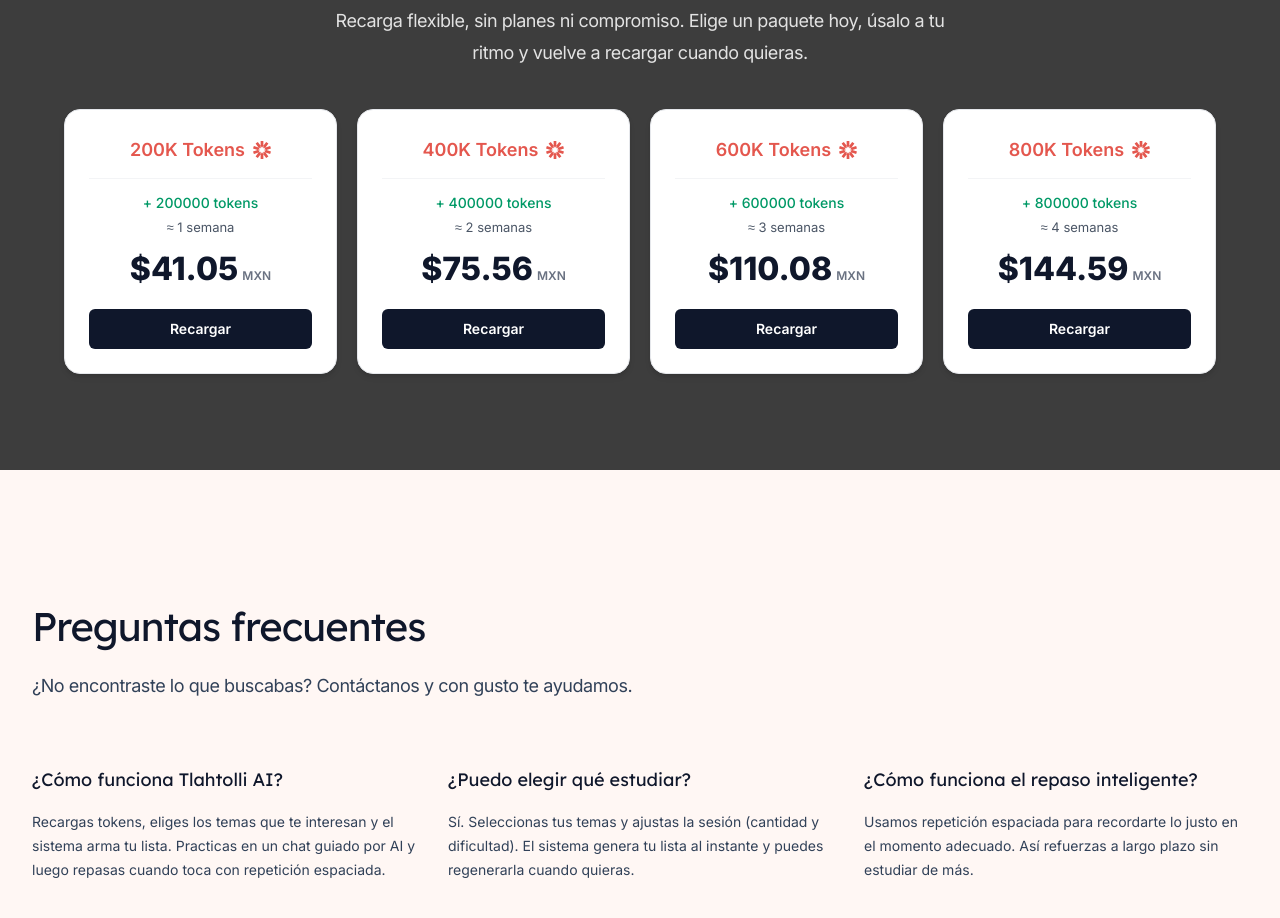
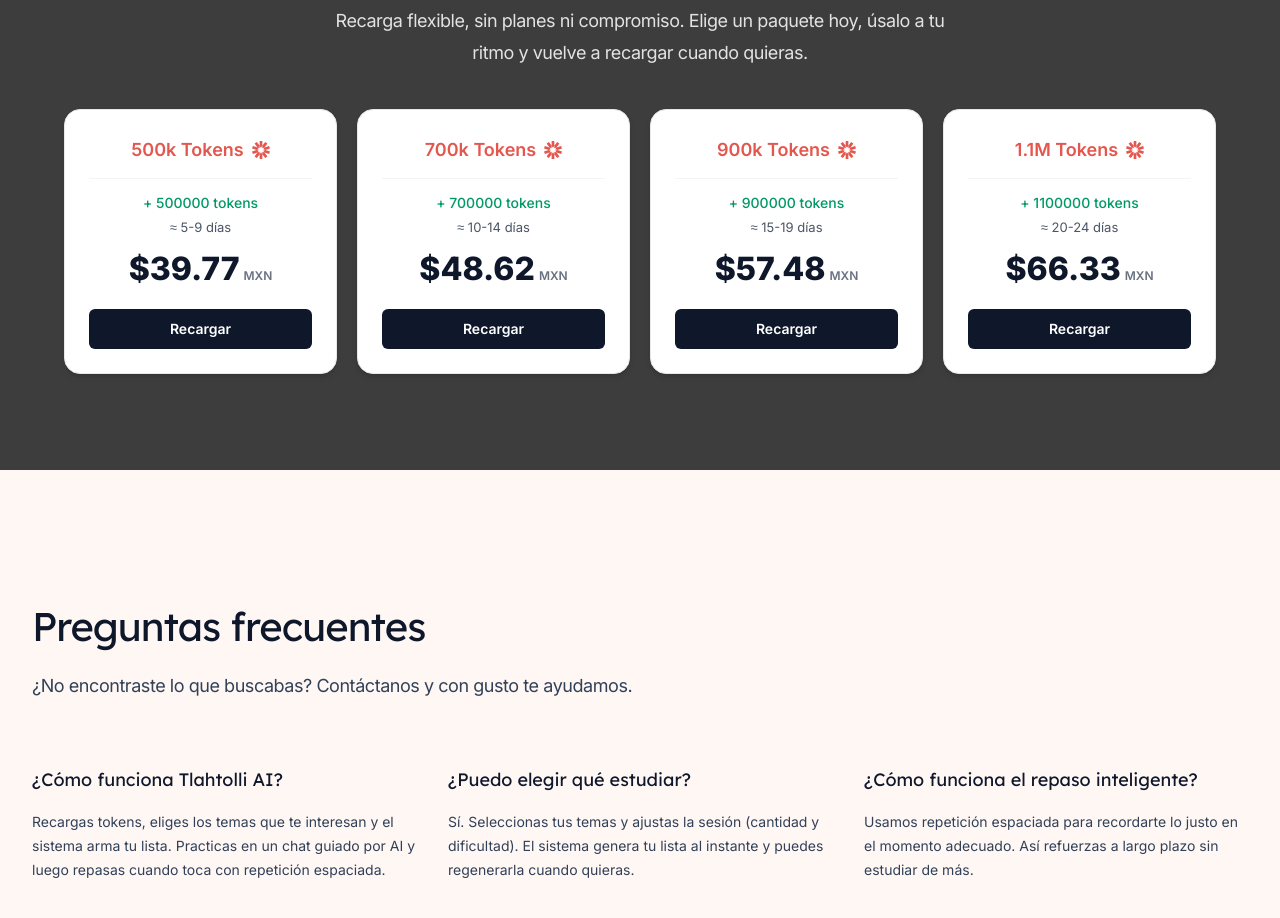
Before and after one commit to sysam-mx/tlahtolli-ai-landing, a Next.js app: page / in a window 1280 px wide. Shown: the part 5900-6818 px from the top of the page. Built offline with nearby package versions, Linux system fonts and the light colour scheme; no server answers.

Commit message:
pricing changes

```diff
--- a/src/components/Pricing.tsx
+++ b/src/components/Pricing.tsx
@@ -14,10 +14,10 @@
 }
 
 const PACKS: Pack[] = [
-  { id: 'prod_T0c7Fs7hTG2vBT', name: '200K Tokens', hint: '≈ 1 semana',  tokensLabel: '+ 200000 tokens', priceLabel: '$41.05', currencyLabel: 'MXN' },
-  { id: 'prod_T0cLAKV7L2BJUF', name: '400K Tokens', hint: '≈ 2 semanas',  tokensLabel: '+ 400000 tokens', priceLabel: '$75.56', currencyLabel: 'MXN' },
-  { id: 'prod_T0cN6CsIUQK7qp', name: '600K Tokens', hint: '≈ 3 semanas', tokensLabel: '+ 600000 tokens', priceLabel: '$110.08', currencyLabel: 'MXN' },
-  { id: 'prod_T0cPStrUK6l5wA', name: '800K Tokens', hint: '≈ 4 semanas', tokensLabel: '+ 800000 tokens', priceLabel: '$144.59', currencyLabel: 'MXN' },
+  { id: 'prod_T0c7Fs7hTG2vBT', name: '500k Tokens', hint: '≈ 5-9 días',  tokensLabel: '+ 500000 tokens', priceLabel: '$39.77', currencyLabel: 'MXN' },
+  { id: 'prod_T0cLAKV7L2BJUF', name: '700k Tokens', hint: '≈ 10-14 días',  tokensLabel: '+ 700000 tokens', priceLabel: '$48.62', currencyLabel: 'MXN' },
+  { id: 'prod_T0cN6CsIUQK7qp', name: '900k Tokens', hint: '≈ 15-19 días', tokensLabel: '+ 900000 tokens', priceLabel: '$57.48', currencyLabel: 'MXN' },
+  { id: 'prod_T0cPStrUK6l5wA', name: '1.1M Tokens', hint: '≈ 20-24 días', tokensLabel: '+ 1100000 tokens', priceLabel: '$66.33', currencyLabel: 'MXN' },
 ]
 
 function TokenCard({ id, name, tokensLabel, hint, priceLabel, currencyLabel }: Pack) {
```
